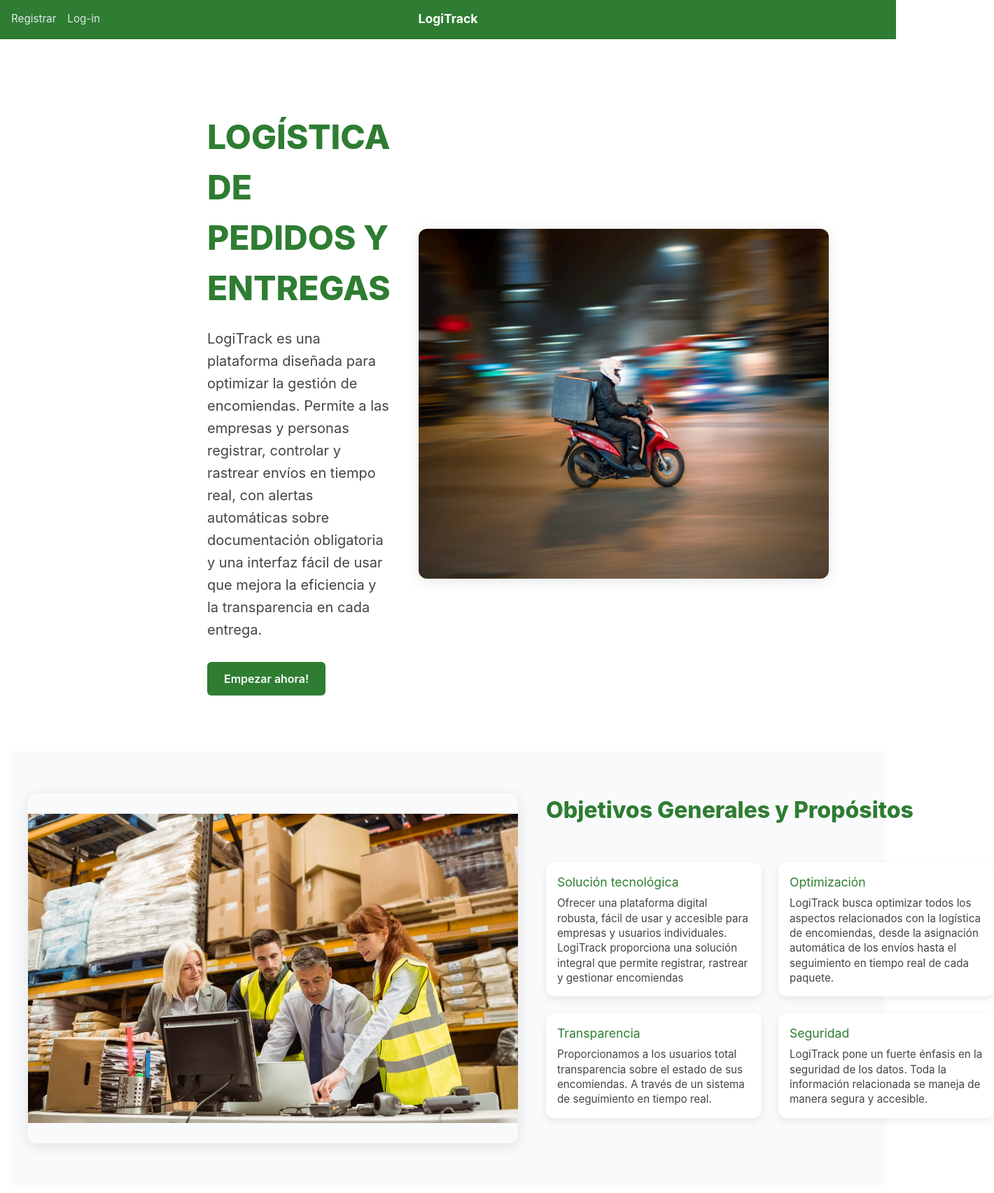
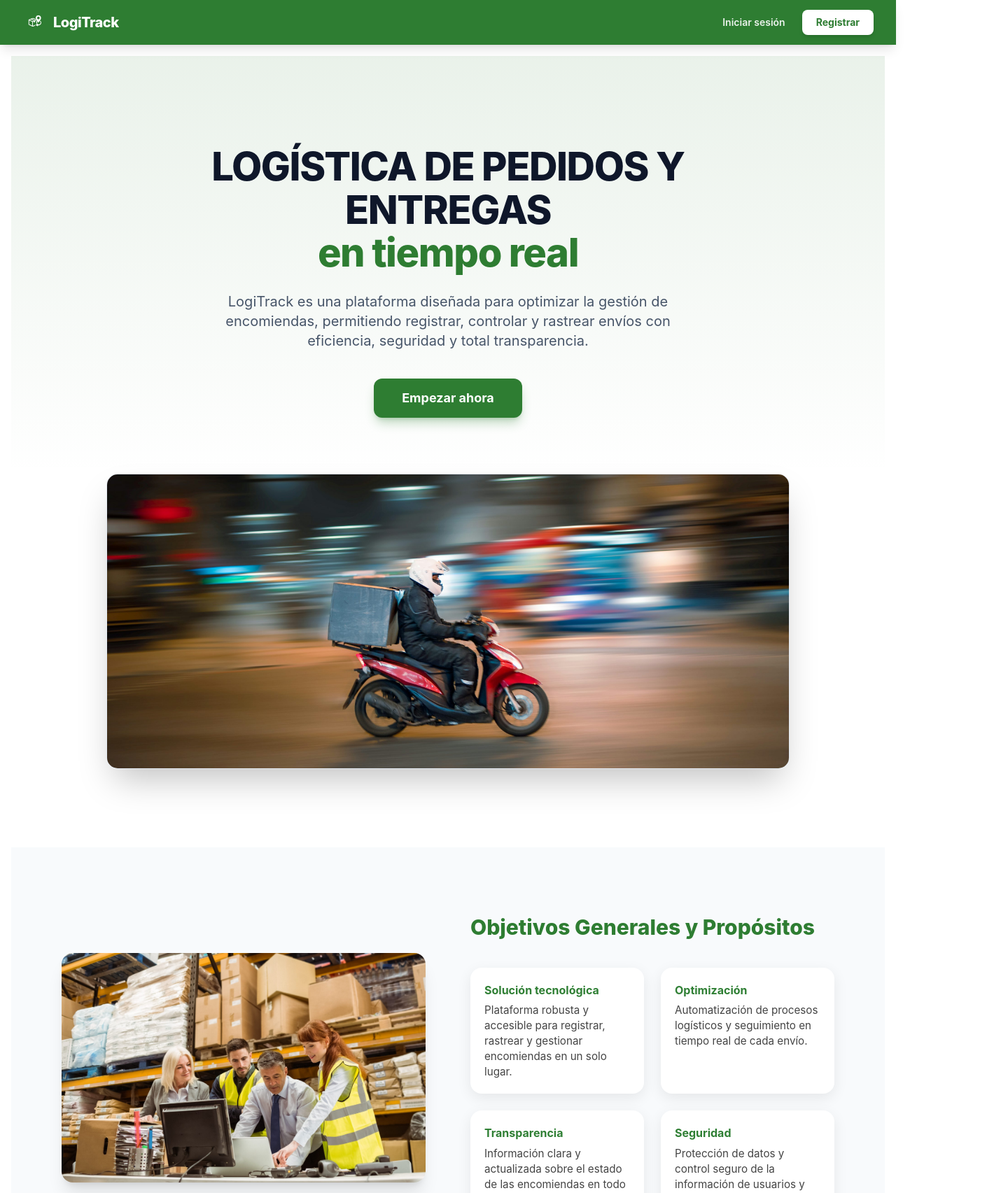
Before and after one commit to MarioPG6/Logitrack, a Vue app in the folder frontend/: page / in a window 1280 px wide. Shown: the top 1705 px of the page at 70% size, 1420 px wide, since content can reach past the window. Built offline with nearby package versions, Linux system fonts and the light colour scheme; no server answers.

Commit message:
fix:Tailwind Topbar-HomeView-RegisterView

```diff
--- a/frontend/src/components/Topbar.vue
+++ b/frontend/src/components/Topbar.vue
@@ -1,34 +1,90 @@
 <template>
-  <header class="topbar">
+  <header
+    class="fixed top-0 inset-x-0 z-50 h-16
+           bg-primary text-white shadow-lg"
+  >
+    <div
+      class="max-w-[1440px] mx-auto h-full px-4 lg:px-8
+             flex items-center justify-between"
+    >
+      <!-- LEFT: Burger + Logo -->
+      <div class="flex items-center gap-3">
+        <!-- Burger (solo autenticado) -->
         <button
           v-if="isAuthenticated"
-      class="burger"
           @click="onBurger"
           aria-label="Abrir menú"
+          class="w-10 h-10 flex items-center justify-center
+                 rounded-lg hover:bg-white/10 transition"
         >
-      <svg width="24" height="24" viewBox="0 0 24 24" fill="none">
-        <path
-          d="M3 6h18M3 12h18M3 18h18"
+          <svg
+            class="w-6 h-6"
+            fill="none"
+            viewBox="0 0 24 24"
             stroke="currentColor"
             stroke-width="2"
+          >
+            <path
               stroke-linecap="round"
+              stroke-linejoin="round"
+              d="M4 6h16M4 12h16M4 18h16"
             />
           </svg>
         </button>
 
-    <RouterLink to="/" class="title-link">
-      <h1 class="title">LogiTrack</h1>
+        <!-- Logo -->
+        <RouterLink
+          to="/"
+          class="flex items-center gap-2 transition hover:scale-105"
+        >
+          <img
+            src="@/assets/Logo3.png"
+            alt="LogiTrack"
+            class="
+              w-9 h-9 object-contain
+              drop-shadow-sm
+            "
+          />
+
+          <!-- Texto solo desktop -->
+          <span
+            class="hidden md:block text-xl font-extrabold tracking-tight"
+          >
+            LogiTrack
+          </span>
+        </RouterLink>
+      </div>
+
+      <!-- RIGHT: Menu -->
+      <nav class="flex items-center gap-6 text-sm font-semibold">
+        <template v-if="!isAuthenticated">
+          <RouterLink
+            to="/login"
+            class="text-white/90 hover:text-white transition"
+          >
+            Iniciar sesión
           </RouterLink>
 
-    <nav class="menu">
-      <template v-if="!isAuthenticated">
-        <RouterLink to="/register" class="item">Registrar</RouterLink>
-        <RouterLink to="/login" class="item">Log-in</RouterLink>
+          <RouterLink
+            to="/register"
+            class="px-5 py-2 rounded-lg bg-white text-primary
+                   font-bold shadow-md hover:bg-slate-100
+                   transition active:scale-95"
+          >
+            Registrar
+          </RouterLink>
         </template>
+
         <template v-else>
-        <button class="logout-btn" @click="logout">Cerrar Sesión</button>
+          <button
+            @click="logout"
+            class="text-red-200 hover:text-red-100 transition font-semibold"
+          >
+            Cerrar sesión
+          </button>
         </template>
       </nav>
+    </div>
   </header>
 </template>
 
@@ -67,77 +123,3 @@ onBeforeUnmount(() => {
   window.removeEventListener("storage", applyAuth);
 });
 </script>
-
-<style scoped>
-.topbar {
-  position: fixed;
-  top: 0;
-  left: 0;
-  right: 0;
-  height: 56px;
-  z-index: 1100;
-  display: flex;
-  align-items: center;
-  justify-content: space-between;
-  padding: 0 16px;
-  background: #2e7d32; /* tu verde */
-  color: #fff;
-  border-bottom: 1px solid rgba(0, 0, 0, 0.15);
-}
-
-.title-link {
-  color: inherit;
-  text-decoration: none;
-  position: absolute;
-  left: 50%;
-  transform: translateX(-50%);
-}
-
-.title {
-  margin: 0;
-  font-size: 1.1rem;
-  font-weight: 700;
-}
-
-.burger {
-  width: 40px;
-  height: 40px;
-  border: 0;
-  border-radius: 8px;
-  background: transparent;
-  color: inherit;
-  cursor: pointer;
-}
-.burger:hover {
-  background: rgba(255, 255, 255, 0.15);
-}
-
-.menu {
-  display: flex;
-  gap: 16px;
-  align-items: center;
-}
-.item {
-  color: #e2e8f0;
-  text-decoration: none;
-  font-size: 0.95rem;
-}
-.item:hover {
-  color: #fff;
-}
-.item.router-link-active {
-  color: #fff;
-}
-
-.logout-btn {
-  background: none;
-  border: none;
-  color: #ff4d4d;
-  font-size: 0.95rem;
-  font-weight: 600;
-  cursor: pointer;
-}
-.logout-btn:hover {
-  text-decoration: underline;
-}
-</style>
--- a/frontend/src/views/HomeView.vue
+++ b/frontend/src/views/HomeView.vue
@@ -1,79 +1,122 @@
 <template>
-  <section class="hero">
-    <div class="hero-text">
-      <h1 class="hero-title">LOGÍSTICA DE PEDIDOS Y ENTREGAS</h1>
-      <p class="hero-subtitle">
+  <main class="relative">
+    <!-- Fondo decorativo -->
+    <div class="absolute inset-0 -z-10 overflow-hidden">
+      <div
+        class="absolute top-0 left-1/2 -translate-x-1/2 w-full h-[600px]
+               bg-gradient-to-b from-primary/10 to-transparent"
+      ></div>
+    </div>
+
+    <!-- HERO -->
+    <section class="max-w-[960px] mx-auto pt-32 pb-20 px-6 text-center">
+      <h1
+        class="tracking-tight text-[42px] lg:text-[56px] font-extrabold leading-[1.1]
+               text-slate-900 dark:text-white pb-6"
+      >
+        LOGÍSTICA DE PEDIDOS Y ENTREGAS <br />
+        <span class="text-primary">en tiempo real</span>
+      </h1>
+
+      <p
+        class="text-slate-600 dark:text-slate-300 text-lg lg:text-xl
+               leading-relaxed max-w-2xl mx-auto pb-10"
+      >
         LogiTrack es una plataforma diseñada para optimizar la gestión de
-        encomiendas. Permite a las empresas y personas registrar, controlar y
-        rastrear envíos en tiempo real, con alertas automáticas sobre
-        documentación obligatoria y una interfaz fácil de usar que mejora la
-        eficiencia y la transparencia en cada entrega.
+        encomiendas, permitiendo registrar, controlar y rastrear envíos con
+        eficiencia, seguridad y total transparencia.
       </p>
 
-      <div class="hero-buttons">
-        <RouterLink :to="authLink" class="btn primary"
-          >Empezar ahora!</RouterLink
+      <!-- CTA -->
+      <div class="flex justify-center">
+        <RouterLink
+          :to="authLink"
+          class="flex items-center justify-center h-14 px-10
+                 rounded-xl bg-primary text-white text-lg font-bold
+                 transition-all hover:brightness-110 shadow-lg shadow-primary/30"
         >
-      </div>
-    </div>
-
-    <div class="hero-image">
-      <img src="/logistica.png" alt="Plataforma logística" />
+          Empezar ahora
+        </RouterLink>
       </div>
     </section>
 
-  <section class="objectives">
-    <div class="objectives-grid">
-      <div class="objectives-img">
-        <img src="/Objetivos.png" alt="Gestión logística" />
+    <!-- IMAGEN HERO -->
+    <section class="max-w-5xl mx-auto px-6 pb-28">
+      <div
+        class="rounded-2xl overflow-hidden shadow-2xl
+               border border-slate-200 dark:border-slate-800"
+      >
+        <img
+          src="/logistica.png"
+          alt="Plataforma logística"
+          class="w-full h-[420px] object-cover"
+        />
+      </div>
+    </section>
+
+    <!-- OBJETIVOS -->
+    <section class="bg-background-light dark:bg-background-dark py-24">
+      <div
+        class="max-w-6xl mx-auto px-6 grid grid-cols-1 lg:grid-cols-2 gap-16 items-center"
+      >
+        <!-- Imagen -->
+        <div>
+          <img
+            src="/Objetivos.png"
+            alt="Gestión logística"
+            class="rounded-2xl shadow-xl w-full object-contain"
+          />
         </div>
 
-      <div class="objectives-list">
-        <h2>Objetivos Generales y Propósitos</h2>
+        <!-- Texto -->
+        <div>
+          <h2
+            class="text-3xl font-extrabold text-primary mb-10 text-center lg:text-left"
+          >
+            Objetivos Generales y Propósitos
+          </h2>
 
-        <div class="cards">
+          <div class="grid grid-cols-1 sm:grid-cols-2 gap-6">
             <div class="objective-card">
               <h3>Solución tecnológica</h3>
               <p>
-              Ofrecer una plataforma digital robusta, fácil de usar y accesible
-              para empresas y usuarios individuales. LogiTrack proporciona una
-              solución integral que permite registrar, rastrear y gestionar
-              encomiendas
+                Plataforma robusta y accesible para registrar, rastrear y
+                gestionar encomiendas en un solo lugar.
               </p>
             </div>
+
             <div class="objective-card">
               <h3>Optimización</h3>
               <p>
-              LogiTrack busca optimizar todos los aspectos relacionados con la
-              logística de encomiendas, desde la asignación automática de los
-              envíos hasta el seguimiento en tiempo real de cada paquete.
+                Automatización de procesos logísticos y seguimiento en tiempo
+                real de cada envío.
               </p>
             </div>
+
             <div class="objective-card">
               <h3>Transparencia</h3>
               <p>
-              Proporcionamos a los usuarios total transparencia sobre el estado
-              de sus encomiendas. A través de un sistema de seguimiento en
-              tiempo real.
+                Información clara y actualizada sobre el estado de las
+                encomiendas en todo momento.
               </p>
             </div>
+
             <div class="objective-card">
               <h3>Seguridad</h3>
               <p>
-              LogiTrack pone un fuerte énfasis en la seguridad de los datos.
-              Toda la información relacionada se maneja de manera segura y
-              accesible.
+                Protección de datos y control seguro de la información de
+                usuarios y envíos.
               </p>
             </div>
           </div>
         </div>
       </div>
     </section>
+  </main>
 </template>
 
 <script setup>
 import { ref, onMounted } from "vue";
-import { useRouter } from "vue-router";
 
 const authLink = ref("/register");
 
@@ -86,160 +129,27 @@ onMounted(() => {
 </script>
 
 <style scoped>
-.hero {
-  display: flex;
-  align-items: center;
-  justify-content: space-between;
-  padding: 80px 80px;
-  gap: 40px;
+.objective-card {
+  background: white;
+  padding: 1.25rem;
+  border-radius: 1rem;
+  box-shadow: 0 6px 20px rgba(0, 0, 0, 0.08);
+  transition: transform 0.2s ease;
 }
 
-.hero-text {
-  flex: 1;
-  max-width: 600px;
-  margin-left: 200px;
-}
-
-.hero-title {
-  font-size: 3rem;
-  font-weight: 800;
-  color: #2e7d32;
-  margin-bottom: 20px;
-}
-
-.hero-subtitle {
-  font-size: 1.25rem;
-  line-height: 1.6;
-  color: #444;
-  margin-bottom: 30px;
-}
-
-.hero-buttons {
-  display: flex;
-  gap: 16px;
-}
-
-.btn {
-  padding: 12px 24px;
-  border-radius: 6px;
-  text-decoration: none;
-  font-weight: 600;
-  transition: background 0.2s ease;
-}
-
-.btn.primary {
-  background: #2e7d32;
-  color: #fff;
-}
-
-.btn.primary:hover {
-  background: #256628;
-}
-
-.btn.secondary {
-  background: #f3f4f6;
-  color: #333;
-}
-
-.btn.secondary:hover {
-  background: #e0e0e0;
-}
-
-.hero-image img {
-  max-width: 100%;
-  width: 700px;
-  height: 500px;
-  border-radius: 12px;
-  box-shadow: 0 4px 20px rgba(0, 0, 0, 0.1);
-}
-
-.objectives {
-  padding: 60px 20px;
-  background: #f9fafb;
-}
-
-.objectives-grid {
-  display: grid;
-  grid-template-columns: 500px 1fr;
-  column-gap: 60px;
-  align-items: start;
-  max-width: 1200px;
-  margin: 0 auto;
-  width: 100%;
-}
-
-.objectives-list {
-  margin-left: 180px;
-  width: 100%;
-}
-
-.cards {
-  display: grid;
-  grid-template-columns: repeat(auto-fit, minmax(280px, 1fr));
-  gap: 24px;
-  width: 100%;
-}
-
-.objectives-img {
-  width: 700px;
-  height: 500px;
-}
-
-.objectives-img img {
-  width: 100%;
-  height: 500px;
-  aspect-ratio: 4 / 3;
-  object-fit: contain;
-  border-radius: 12px;
-  box-shadow: 0 4px 20px rgba(0, 0, 0, 0.1);
-  display: block;
-}
-
-.objectives-list h2 {
-  font-size: 2rem;
-  font-weight: 800;
-  color: #2e7d32;
-  margin: 0 0 50px 0;
-}
-
-.objective-card {
-  background: #fff;
-  border-radius: 12px;
-  padding: 16px;
-  box-shadow: 0 4px 12px rgba(0, 0, 0, 0.08);
-  transition: transform 0.2s;
-}
 .objective-card:hover {
   transform: translateY(-6px);
 }
-.icon {
-  font-size: 1.8rem;
-  margin-bottom: 8px;
-  display: inline-block;
-}
+
 .objective-card h3 {
-  color: #2e7d32;
-  font-size: 1.1rem;
-  margin: 0 0 6px;
-}
-.objective-card p {
-  color: #444;
-  font-size: 0.95rem;
-  line-height: 1.4;
+  color: #2f7f34;
+  font-weight: 700;
+  margin-bottom: 0.4rem;
 }
 
-@media (max-width: 900px) {
-  .objectives-grid {
-    grid-template-columns: 1fr;
-    column-gap: 0;
-    row-gap: 28px;
-  }
-  .objectives-list {
-    padding-left: 0;
-    text-align: center;
-  }
-  .cards {
-    grid-template-columns: 1fr;
-  }
+.objective-card p {
+  font-size: 0.95rem;
+  color: #444;
+  line-height: 1.45;
 }
 </style>
```
Also changed, not shown: frontend/src/views/user/RegisterView.vue (+222 -14 lines), frontend/src/assets/Logo2.png (added), frontend/src/assets/Logo3.png (added). Lines whose indentation alone changed are shown as unchanged.
